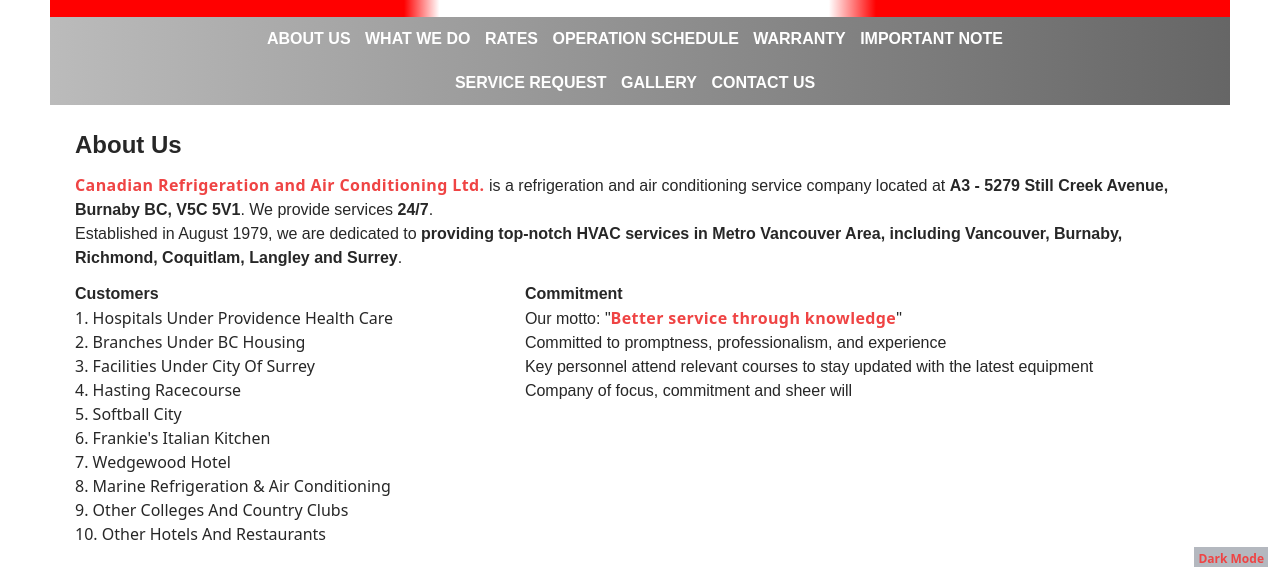
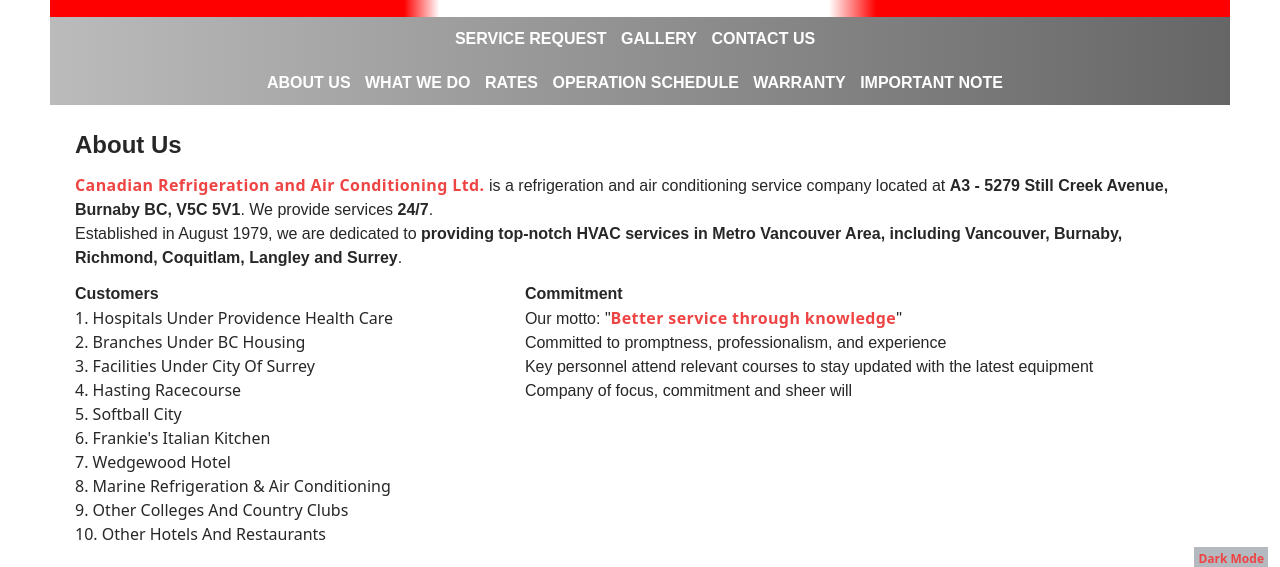
Before and after one commit to canadianrefrigeration/canadianrefrigeration.github.io, a website: page index.html in a window 1280 px wide. Shown: the part 217-784 px from the top of the page. Drawn offline with nearby package versions, Linux system fonts and the light colour scheme.

Commit message:
rearrange navbar

```diff
--- a/index.html
+++ b/index.html
@@ -44,7 +44,14 @@
             <span class="unselectable companyNameText">Canadian Refrigeration & Air Conditioning Ltd</span>
             <div class="unselectable subtitleText">Serving B.C. Since 1979</div>
         </header>
-        <div class="unselectable navigationBar sticky top-0">
+        <div class="unselectable navigationBar">
+            <ul>
+                <li><a href="serviceRequest.html">Service Request</a></li>
+                <li><a href="gallery.html">Gallery</a></li>
+                <li><a href="contact.html">Contact Us</a></li>
+            </ul>
+        </div>
+        <div class="unselectable navigationBar">
             <ul>
                 <li><a href="#about">About Us</a></li>
                 <li><a href="#services">What We Do</a></li>
@@ -52,13 +59,6 @@
                 <li><a href="#hours">Operation Schedule</a></li>
                 <li><a href="#warranty">Warranty</a></li>
                 <li><a href="#note">Important Note</a></li>
-            </ul>
-        </div>
-        <div class="unselectable navigationBar sticky top-0">
-            <ul>
-                <li><a href="serviceRequest.html">Service Request</a></li>
-                <li><a href="gallery.html">Gallery</a></li>
-                <li><a href="contact.html">Contact Us</a></li>
             </ul>
         </div>
     </div>
```
